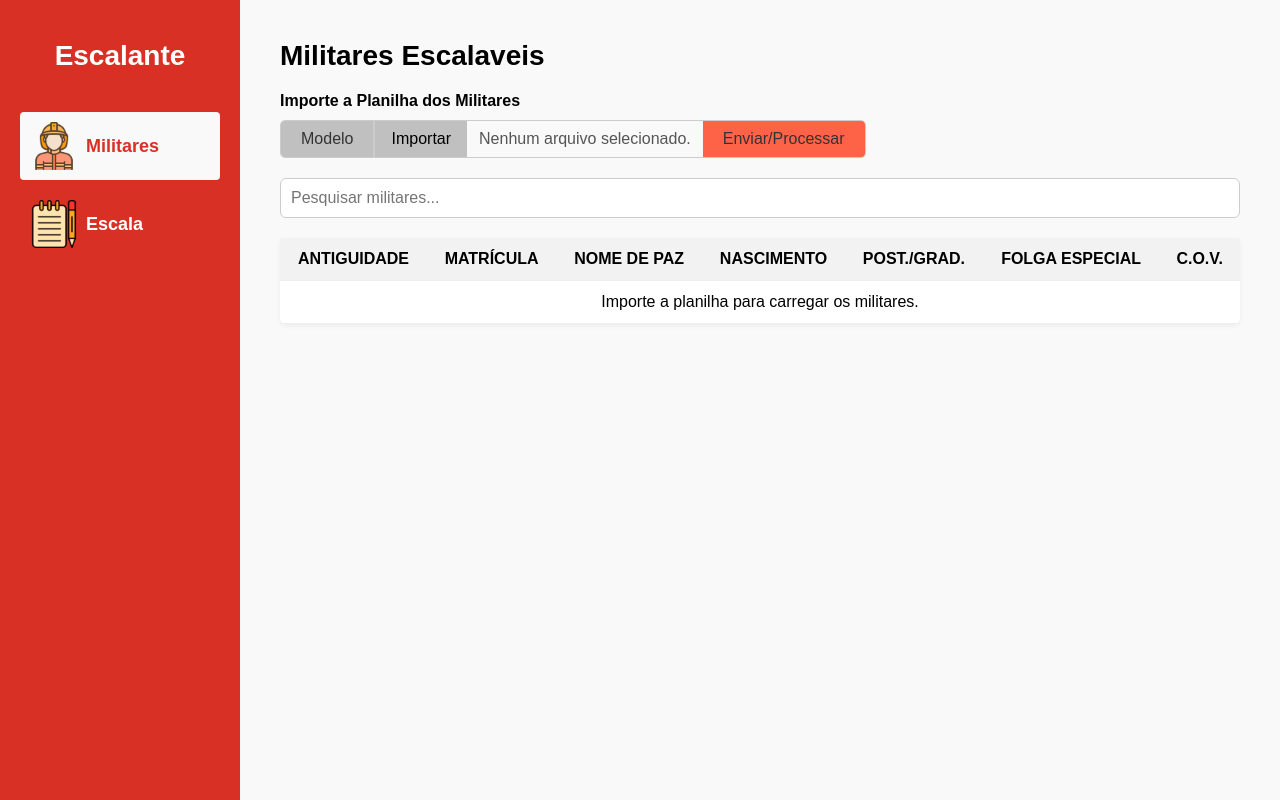
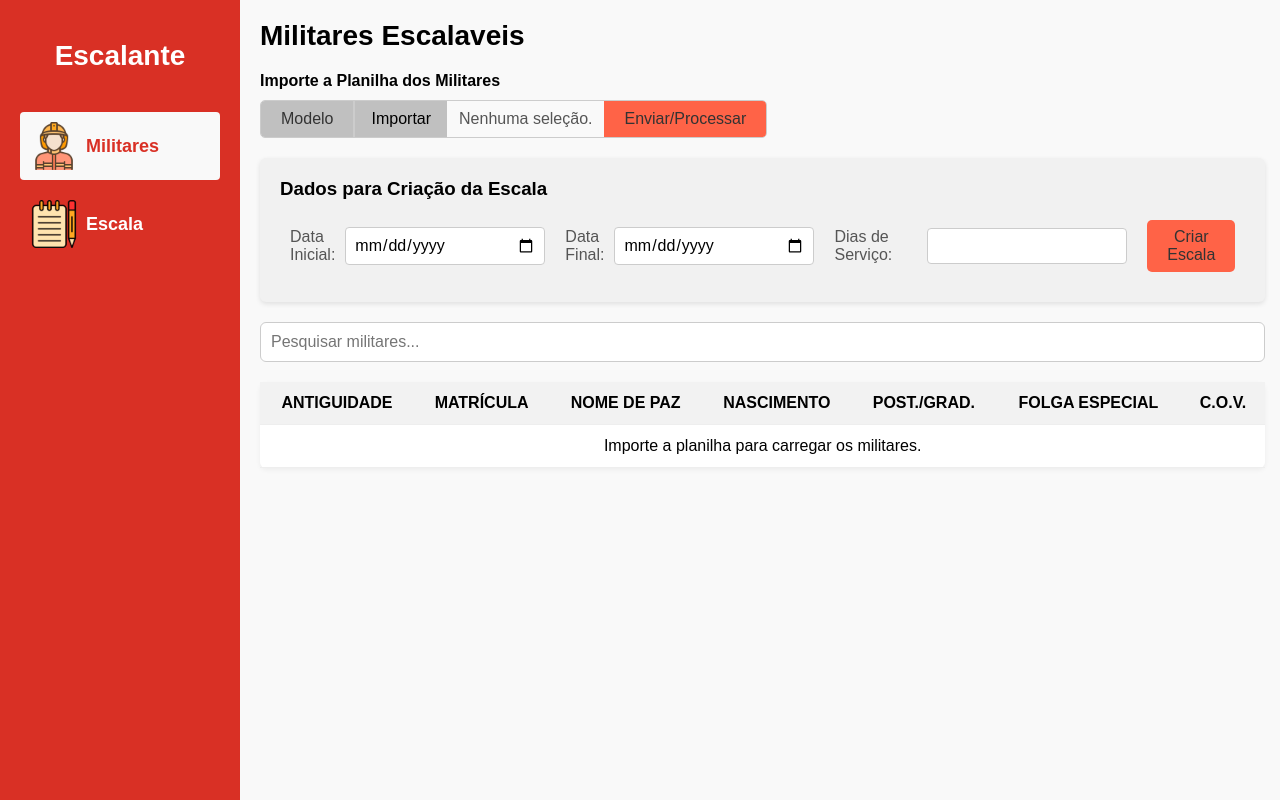
Before and after one commit to joaoAaf/escalante-ddd, a React (Vite) app in the folder front/escalante/: page / in a window 1280 px wide. Built offline with nearby package versions, Linux system fonts and the light colour scheme.

Commit message:
Criando formulario para criação da escala e refatorando estilos.

```diff
--- a/front/escalante/src/components/barra_pesquisa/styles.module.css
+++ b/front/escalante/src/components/barra_pesquisa/styles.module.css
@@ -4,7 +4,6 @@
 
 .search input {
     width: 100%;
-    min-width: 465px;
     padding: 10px;
     font-size: 16px;
     border: 1px solid #ccc;
--- /dev/null
+++ b/front/escalante/src/components/form_criar_escala/index.jsx
@@ -0,0 +1,28 @@
+import Styles from './styles.module.css'
+
+export default function FormCriarEscala() {
+    return (
+        <div className={Styles.criar_escala}>
+            <h3>Dados para Criação da Escala</h3>
+            <form>
+                <div>
+                    <label htmlFor="data-inicio">Data Inicial:</label>
+                    <input type="date" id="data-inicio" />
+                </div>
+
+                <div>
+                    <label htmlFor="data-fim">Data Final:</label>
+                    <input type="date" id="data-fim" />
+                </div>
+
+                <div>
+                    <label htmlFor="dias-servico">Dias de Serviço:</label>
+                    <input type="number" id="dias-servico" />
+                </div>
+                <div>
+                    <button type="submit">Criar Escala</button>
+                </div>
+            </form>
+        </div>
+    )
+}
--- /dev/null
+++ b/front/escalante/src/components/form_criar_escala/styles.module.css
@@ -0,0 +1,74 @@
+.criar_escala {
+    background-color: #f1f1f1;
+    padding: 20px;
+    width: 100%;
+    border-radius: 6px;
+    margin-bottom: 20px;
+    box-shadow: 0 2px 5px rgba(0, 0, 0, 0.1);
+}
+
+.criar_escala h3 {
+    padding-bottom: 20px;
+}
+
+.criar_escala form {
+    display: flex;
+    align-items: stretch;
+    box-sizing: border-box;
+    font-size: 16px;
+    padding-bottom: 10px;
+}
+
+.criar_escala div {
+    display: flex;
+    align-items: center;
+    gap: 10px;
+    padding-inline: 10px;
+    color: #555;
+}
+
+.criar_escala form div:last-of-type {
+    flex-grow: 1;
+}
+
+.criar_escala input {
+    border-radius: 4px;
+    border: 1px solid #ccc;
+    padding: 8px;
+    font-size: inherit;
+    min-width: 200px;
+}
+
+.criar_escala button {
+    padding: 8px 20px;
+    background-color: tomato;
+    border: none;
+    border-radius: 5px;
+    cursor: pointer;
+    font-weight: normal;
+    color: #333;
+    font-size: 16px;
+    display: flex;
+    align-items: center;
+    margin-left: auto;
+}
+
+.criar_escala button:hover {
+    background-color: rgba(255, 99, 71, 0.625);
+}
+
+@media (max-width: 768px) {
+    .criar_escala form {
+        flex-direction: column;
+        align-items: center;
+        gap: 15px;
+    }
+
+    .criar_escala div {
+        justify-content: space-between;
+    }
+
+    .criar_escala button {
+        align-self: center;
+    }
+}
--- a/front/escalante/src/components/input_upload/index.jsx
+++ b/front/escalante/src/components/input_upload/index.jsx
@@ -4,7 +4,7 @@ import Styles from './styles.module.css'
 import { useState } from 'react'
 
 export default function InputUpload({ gerenciarMilitares }) {
-    const [nomeArquivo, setNomeArquivo] = useState("Nenhum arquivo selecionado.")
+    const [nomeArquivo, setNomeArquivo] = useState("Nenhuma seleção.")
     const [arquivo, setArquivo] = useState(null)
     const [carregandoPlanilha, setCarregandoPlanilha] = useState(false)
     const [baixandoModelo, setBaixandoModelo] = useState(false)
--- a/front/escalante/src/components/input_upload/styles.module.css
+++ b/front/escalante/src/components/input_upload/styles.module.css
@@ -7,6 +7,7 @@
     width: fit-content;
     font-size: 16px;
     margin-bottom: 20px;
+    max-width: 100%;
 }
 
 .input_upload .browse_btn {
@@ -27,7 +28,6 @@
     white-space: nowrap;
     overflow: hidden;
     text-overflow: ellipsis;
-    min-width: 200px;
     display: flex;
     align-items: center;
 }
@@ -66,5 +66,5 @@
 }
 
 .input_upload .upload_btn:hover {
-    background-color: #e0e0e0;
+    background-color: rgba(255, 99, 71, 0.625);
 }
--- a/front/escalante/src/components/militares/index.jsx
+++ b/front/escalante/src/components/militares/index.jsx
@@ -2,6 +2,7 @@ import { useState } from 'react'
 import BarraPesquisa from '../barra_pesquisa'
 import InputUpload from '../input_upload'
 import TabelaMilitares from '../tabela_militares'
+import FormCriarEscala from '../form_criar_escala'
 import Styles from './styles.module.css'
 
 export default function Militares() {
@@ -15,6 +16,7 @@ export default function Militares() {
             <div className={Styles.upload}>
                 <label htmlFor="input_upload" className={Styles.label_upload}>Importe a Planilha dos Militares</label>
                 <InputUpload gerenciarMilitares={gerenciarMilitares} />
+                <FormCriarEscala />
                 <BarraPesquisa />
                 <TabelaMilitares
                     militares={militares}
--- a/front/escalante/src/components/militares/styles.module.css
+++ b/front/escalante/src/components/militares/styles.module.css
@@ -1,7 +1,7 @@
 .main {
     flex-grow: 1;
     background-color: #f9f9f9;
-    padding: 40px;
+    padding: 20px;
     overflow-x: auto;
 }
 
--- a/front/escalante/src/components/tabela_militares/styles.module.css
+++ b/front/escalante/src/components/tabela_militares/styles.module.css
@@ -3,7 +3,6 @@
     border-collapse: collapse;
     background: white;
     box-shadow: 0 2px 5px rgba(0, 0, 0, 0.05);
-    min-width: 600px;
     border-radius: 6px;
 }
 
```
